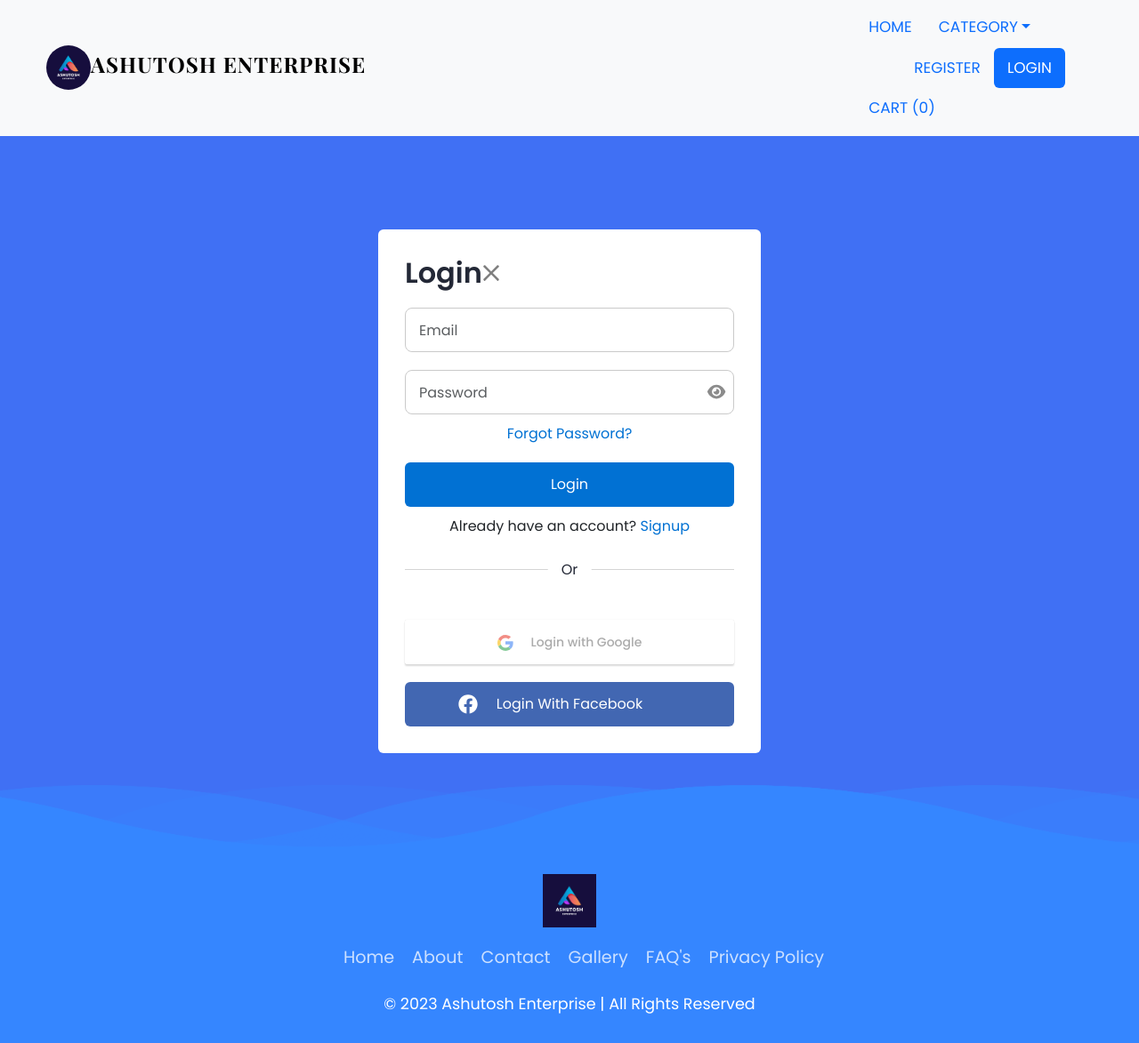
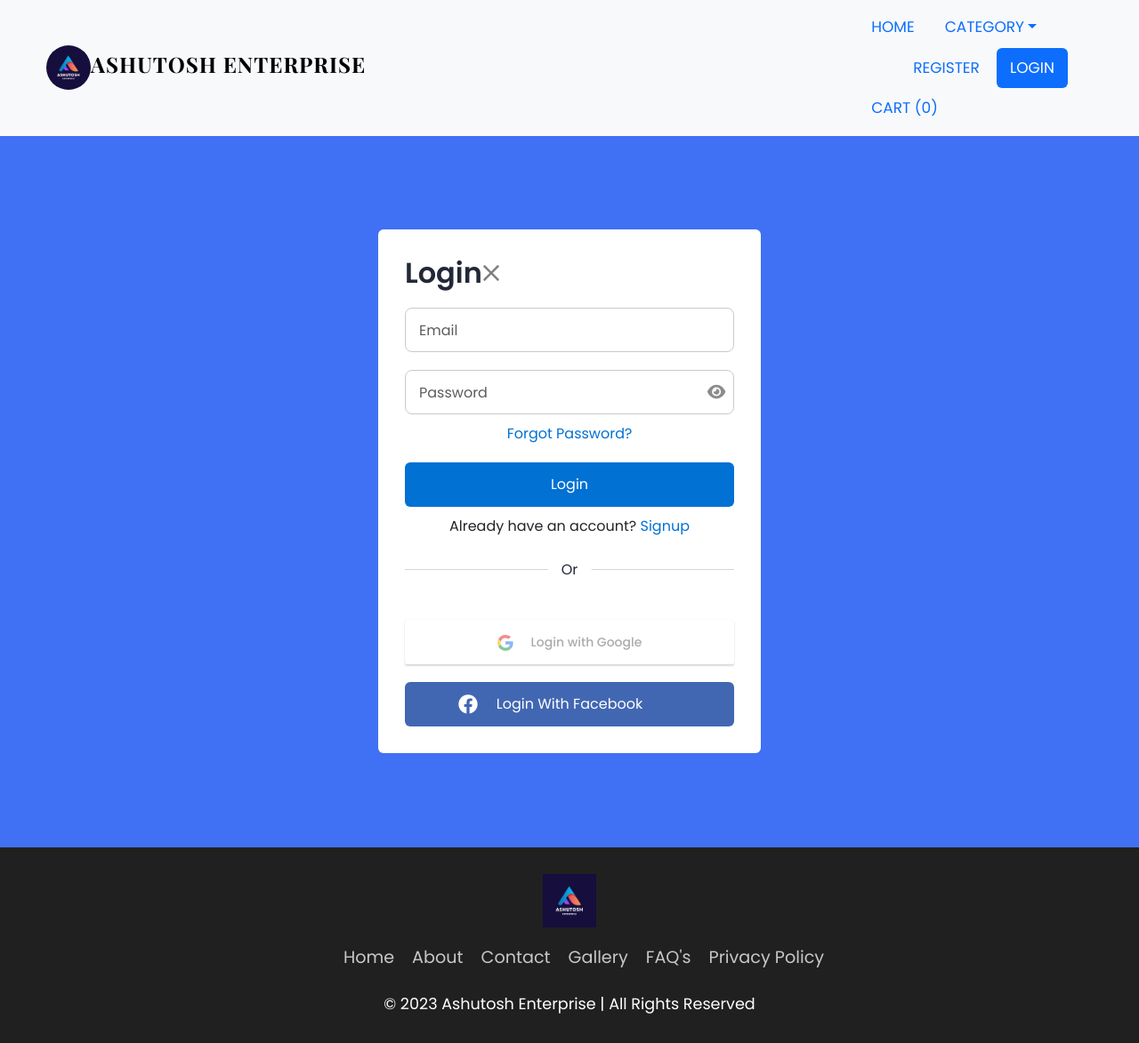
Before and after one commit to nishar-khorajiya/SGP-3, a React (Create React App) app in the folder frontend/: page /Login in a window 1280 px wide. Shown: the whole page at 89% size. Built offline with nearby package versions, Linux system fonts and the light colour scheme.

Commit message:
some changes to be done in register page and authentication using database is completed

```diff
--- a/frontend/src/components/Layout/Footer.js
+++ b/frontend/src/components/Layout/Footer.js
@@ -7,12 +7,12 @@
   return (
     <>
      <div className="footer-container">
-        <div className="waves">
+        {/* <div className="waves">
             <div className="wave" id="wave1"></div>
             <div className="wave" id="wave2"></div>
             <div className="wave" id="wave3"></div>
             <div className="wave" id="wave4"></div>
-        </div>
+        </div> */}
 
         <div className="footer-logo">
             <img src={web} alt="" style={{ height: '60px', width: '60px' ,}}/>
--- a/frontend/src/components/Layout/Header.js
+++ b/frontend/src/components/Layout/Header.js
@@ -104,7 +104,7 @@
                     <NavLink to="/login" className="nav-link">Login</NavLink>
                   </li></form> :
                 <div style={{ color: 'blue' }}>
-                  <label className='mx-2 my-2'>{getName()}</label>
+                  <label className='mx-2 my-2'>{"Welcome,"+getName()}</label>
                   <button className='btn btn-primary' onClick={handleLogout}>Logout</button></div>}
               <li className="nav-item">
                 <NavLink to="/cart" className="nav-link">
--- a/frontend/src/index.css
+++ b/frontend/src/index.css
@@ -16,6 +16,10 @@
   background-color: #fff;
   padding-left: 20px; /* Adjust the left padding to create space for the brand/logo */
   padding-right: 20px; /* Adjust the right padding for spacing on both sides */
+  width: 100%;
+  display: flex;
+  justify-content: space-between; /* Add this to align brand and nav-pills */
+  align-items: center; /* Center vertically */
 }
 
 .navbar-brand{
@@ -34,6 +38,17 @@
   margin: 0 auto;
 }
 
+/* Styles specific to the logged-in state */
+.logged-in .navbar {
+  padding-left: 10px; /* Adjust the left padding when logged in */
+  padding-right: 10px; /* Adjust the right padding when logged in */
+}
+
+/* Styles specific to the logged-out state */
+.logged-out .navbar {
+  padding-left: 20px; /* Adjust the left padding when logged out */
+  padding-right: 20px; /* Adjust the right padding when logged out */
+}
 
 
 .nav-scroller {
@@ -88,23 +103,37 @@
   margin-left: 20px;
 }
 
-.nav-pills {
+/* Styles specific to the logged-in state */
+.logged-in .nav-pills {
   margin-left: auto;
 }
 
-.nav-link {
+.logged-in .nav-link {
   padding: 10px 15px;
-}
-
-/* Styles specific to the logged-in state */
-.logged-in .navbar-brand {
-  margin-right: 65px;
+  margin-right: -10px; /* Adjust the right margin when logged in */
 }
 
 /* Styles specific to the logged-out state */
-.logged-out .navbar-brand {
+.logged-out .nav-pills {
+  margin-left: auto;
+}
+
+.logged-out .nav-link {
+  padding: 10px 15px;
+  margin-left: 3px; /* Commented out to remove right margin when logged out */
+  margin-right: 1px;
+}
+
+
+/* Styles specific to the logged-in state */
+/* .logged-in .navbar-brand {
+  margin-right: 65px;
+} */
+
+/* Styles specific to the logged-out state */
+/* .logged-out .navbar-brand {
   margin-right: 200px;
-}
+} */
 
 /* Media query for screens smaller than 768px */
 @media (max-width: 768px) {
@@ -122,7 +151,7 @@
 .footer-container {
   position: relative;
   width: 100%;
-  background: #3586ff;
+  background: rgba(0, 0, 0, 0.867);
   min-height: 100px;
   padding: 20px 0; /* Adjust top and bottom padding */
   display: flex;
--- a/frontend/src/pages/pagescss/registercss.css
+++ b/frontend/src/pages/pagescss/registercss.css
@@ -8,7 +8,7 @@
 }
 
 .rcontainer{
-    height: 100vh;
+    height: 120vh;
     width: 100%;
     display: flex;
     align-items: center;
@@ -16,12 +16,16 @@
     background-color: #4070f4;
 }
 
-.form{
+.form.signup{
     max-width: 430px;
     width: 100%;
     padding: 30px;
     border-radius: 6px;
     background: #fff;
+    position: relative;
+    top: 20px;
+    margin: 0 auto;
+    z-index: 1;
 }
 
 header{
```
Also changed, not shown: frontend/src/pages/auth/Register.js (+0 -12 lines).
